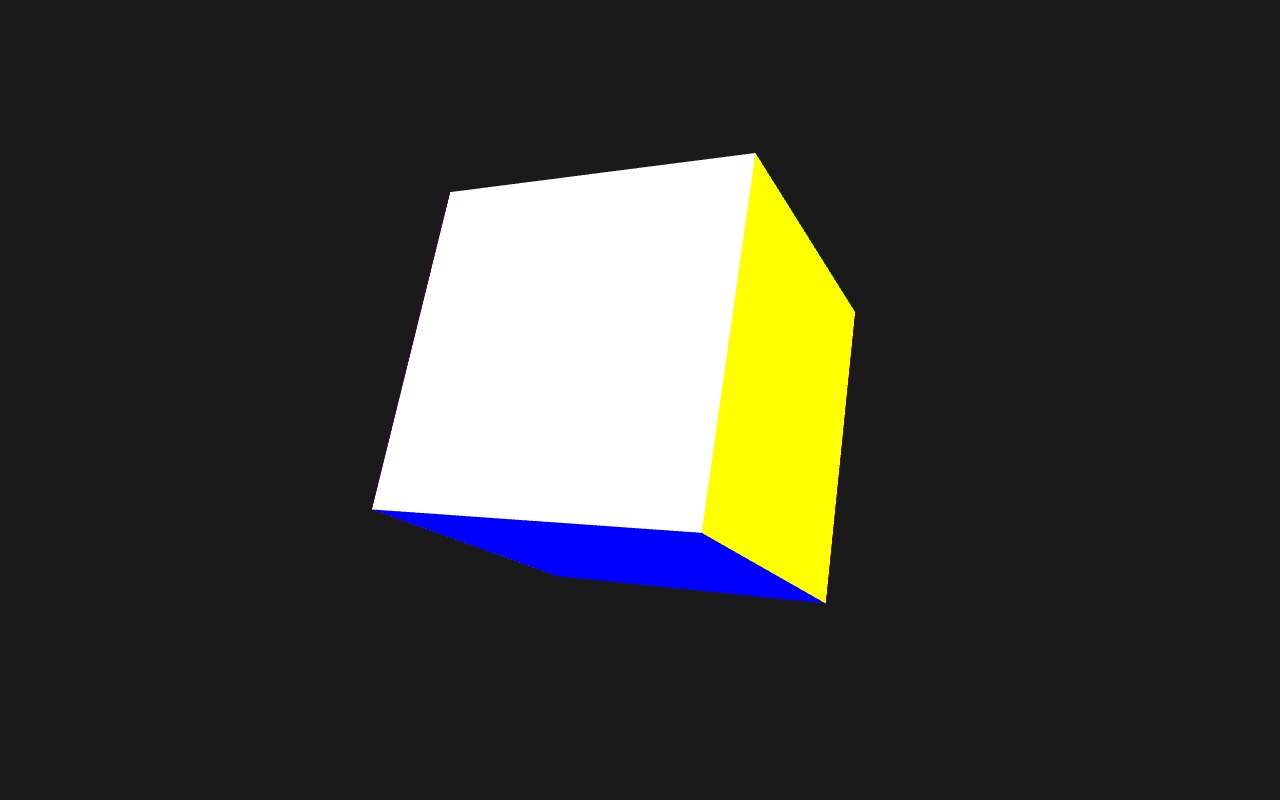
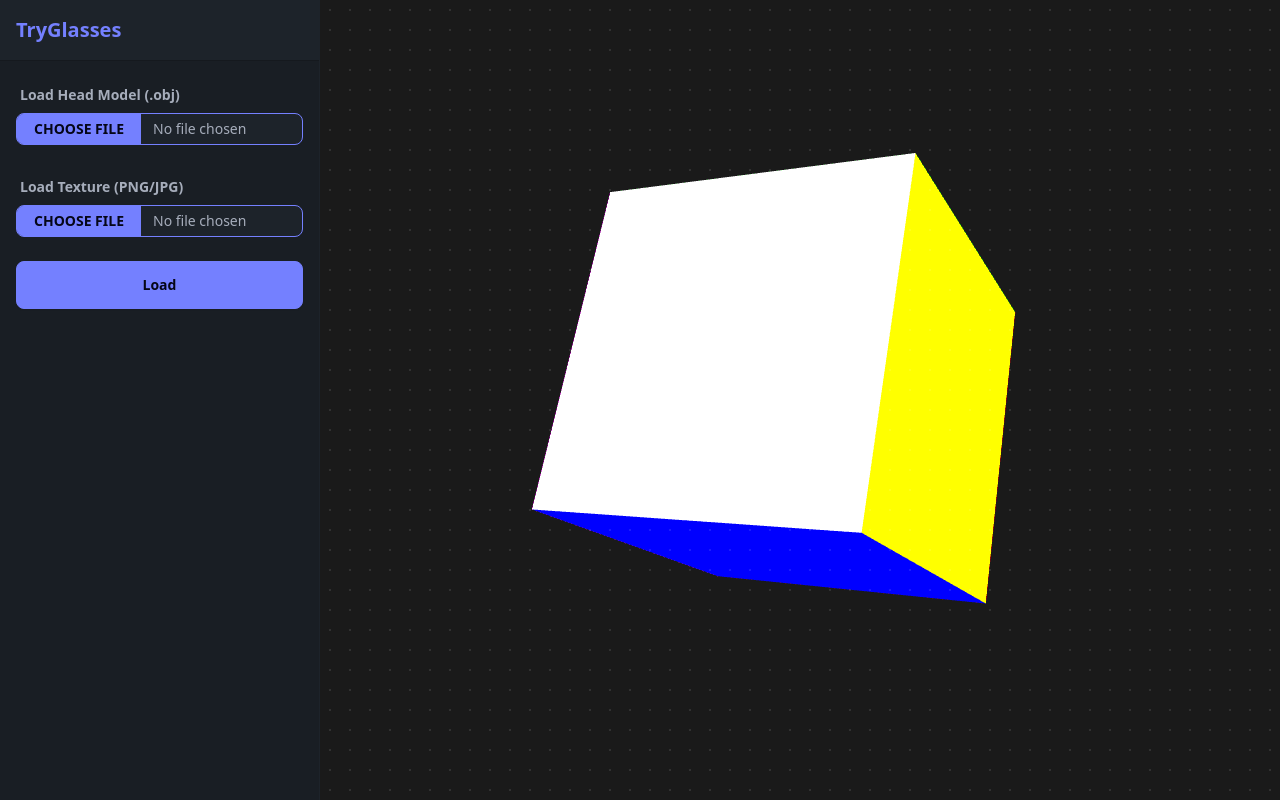
Before and after one commit to secona/tryglasses-web, a plain HTML site: page index.html in a window 1280 px wide. Drawn offline with nearby package versions, Linux system fonts and the light colour scheme; animation ran at ten frames a second.

Commit message:
improve ui

```diff
--- a/index.html
+++ b/index.html
@@ -1,37 +1,68 @@
 <!DOCTYPE html>
-<html lang="en">
+<html lang="en" data-theme="dark">
   <head>
     <meta charset="utf-8">
     <title>TryGlasses</title>
     <meta name="viewport" content="width=device-width, initial-scale=1">
-    <style>
-    body {
-      margin: 0;
-      height: 100vh;
-      display: flex;
-      overflow: hidden;
-      background-color: #1a1a1a;
-    }
 
-    .canvas-container {
-      flex-grow: 1;
-      display: flex;
-      width: 100%;
-      height: 100%;
-    }
+    <link
+      href="https://cdn.jsdelivr.net/npm/daisyui@4.12.10/dist/full.min.css"
+      rel="stylesheet"
+      type="text/css"
+    >
+    <script src="https://cdn.tailwindcss.com"></script>
+  </head>
+  <body class="h-screen flex overflow-hidden bg-base-300">
+    <aside
+      class="w-80 bg-base-200 h-full flex flex-col flex-shrink-0 overflow-y-auto border-r border-base-100 shadow-xl"
+    >
+      <div class="p-4 bg-base-100 sticky top-0 z-10 border-b border-base-300">
+        <h1 class="font-bold text-xl text-primary">TryGlasses</h1>
+      </div>
 
-    canvas {
-      flex-grow: 1;
-      display: block;
-      width: 100%;
-      height: 100%;
-    }
-    </style>
-  </head>
-  <body>
-    <div class="canvas-container">
-      <canvas id="glCanvas" aria-label="WebGL2 canvas"></canvas>
+      <div class="p-4 flex flex-col gap-6">
+        <div class="form-control w-full">
+          <div class="label">
+            <span class="label-text font-semibold">Load Head Model (.obj)</span>
+          </div>
+          <input
+            type="file"
+            id="file-obj"
+            accept=".obj"
+            class="file-input file-input-bordered file-input-primary w-full file-input-sm"
+          >
+        </div>
+
+        <div class="form-control w-full">
+          <div class="label">
+            <span class="label-text font-semibold">Load Texture (PNG/JPG)</span>
+          </div>
+          <input
+            type="file"
+            id="file-texture"
+            accept="image/png, image/jpeg"
+            class="file-input file-input-bordered file-input-primary w-full file-input-sm"
+          >
+        </div>
+
+        <button class="btn btn-primary btn-block">
+          Load
+        </button>
+      </div>
+    </aside>
+
+    <div class="flex-grow relative h-full bg-neutral-content/5">
+      <div
+        class="absolute inset-0 opacity-10 pointer-events-none"
+        style="background-image: radial-gradient(#ffffff 1px, transparent 1px); background-size: 20px 20px;"
+      ></div>
+      <canvas
+        id="glCanvas"
+        aria-label="WebGL2 canvas"
+        class="block w-full h-full outline-none"
+      ></canvas>
     </div>
+
     <script type="module" src="main.js"></script>
   </body>
 </html>
```
